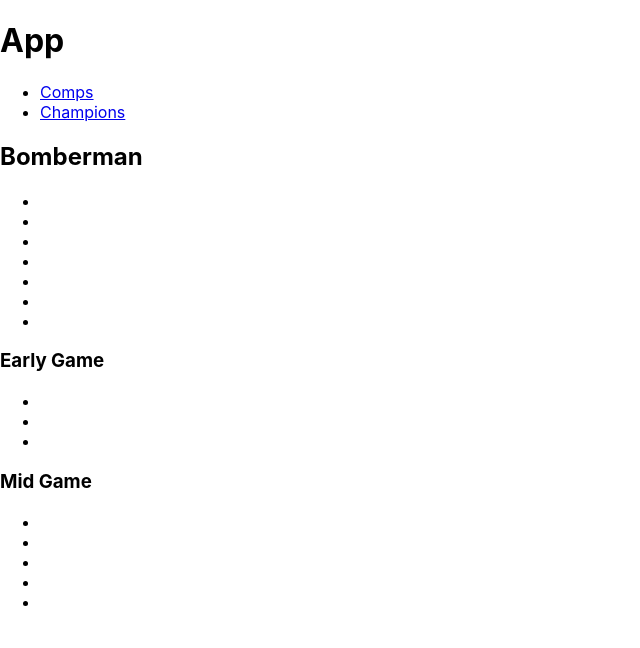
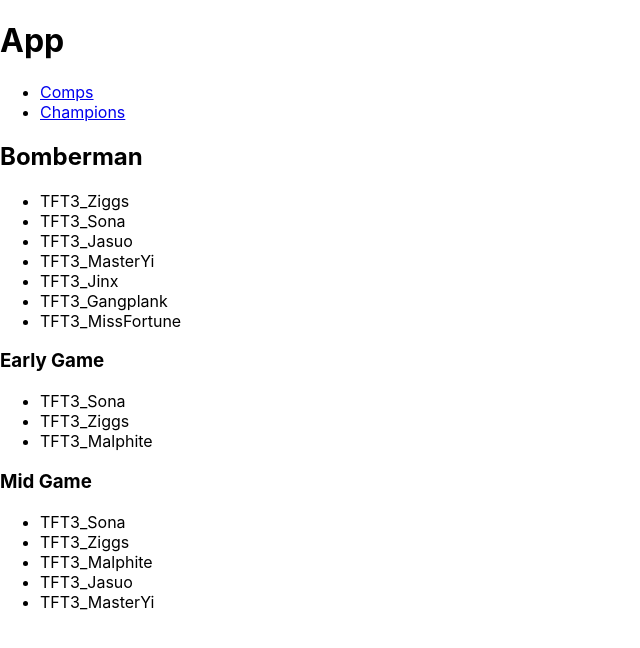
Before and after one commit to schubam/react-js-ts-project-monorepo, a React (Create React App) app in the folder tft-comps/: page /comps/1 in a window 1280 px wide. Shown: the top 648 px of the page, without its empty margins (0-640 px from the left). Built offline with nearby package versions, Linux system fonts and the light colour scheme.

Commit message:
refactor to use new assets

```diff
--- a/tft-comps/src/components/CompDetail.tsx
+++ b/tft-comps/src/components/CompDetail.tsx
@@ -10,15 +10,15 @@ interface Props {
 
 interface DetailComp {
   title: string;
-  earlyGame: object;
-  midGame: object;
-  lateGame: object;
+  earlyGame: string[];
+  midGame: string[];
+  lateGame: string[];
 }
 const defaultState: DetailComp = {
   title: "no title",
-  earlyGame: {},
-  midGame: {},
-  lateGame: {},
+  earlyGame: [],
+  midGame: [],
+  lateGame: [],
 };
 const CompDetail = (props: Props) => {
   const [data, setData] = useState(defaultState);
@@ -31,50 +31,43 @@ const CompDetail = (props: Props) => {
   return (
     <>
       <h2>{data.title}</h2>
-
       <LateGameFormationList formation={data.lateGame} />
-
-      <h3>Early Game</h3>
-      {data.earlyGame && (
-        <ul>
-          {Object.keys(data.earlyGame).map((key) => {
-            // @ts-ignore tslint:disable-next-line
-            const c = data.earlyGame[key];
-            return <FormationIconSmall champion={c} />;
-          })}
-        </ul>
-      )}
-
-      <h3>Mid Game</h3>
-      {data.midGame && (
-        <ul>
-          {Object.keys(data.midGame).map((key) => {
-            // @ts-ignore tslint:disable-next-line
-            const c = data.midGame[key];
-            return <FormationIconSmall champion={c} />;
-          })}
-        </ul>
-      )}
+      <ShortFormation title={"Early Game"} championIds={data.earlyGame} />
+      <ShortFormation title={"Mid Game"} championIds={data.midGame} />
     </>
   );
 };
 
+interface ShortFormationProps {
+  title: string;
+  championIds: string[];
+}
+const ShortFormation = ({ title, championIds }: ShortFormationProps) => (
+  <>
+    <h3>{title}</h3>
+    <ul>
+      {championIds.map((championId) => (
+        <FormationIconSmall championId={championId} />
+      ))}
+    </ul>
+  </>
+);
+
 interface FormationIconSmallProps {
-  champion: Champion;
+  championId: string;
 }
-const FormationIconSmall = ({ champion }: FormationIconSmallProps) => (
-  <li>{champion.name}</li>
+const FormationIconSmall = ({ championId }: FormationIconSmallProps) => (
+  <li>{championId}</li>
 );
 
 interface LateGameFormationListProps {
-  formation: object;
+  formation: string[];
 }
 const LateGameFormationList = ({ formation }: LateGameFormationListProps) => {
   return (
     <ul>
-      {Object.keys(formation).map((key) => (
-        // @ts-ignore tslint:disable-next-line
-        <FormationIconSmall champion={formation[key]} />
+      {formation.map((championId) => (
+        <FormationIconSmall championId={championId} />
       ))}
     </ul>
   );
--- a/tft-comps/src/data/champions.ts
+++ b/tft-comps/src/data/champions.ts
@@ -1,5 +1,11 @@
-const champions = require("../assets/set3/champions.json");
+import { Champion } from "../components/types";
+
+const champions: Champion[] = require("../assets/set3/champions.json");
 
 export function findAll() {
   return champions;
 }
+
+export function findById(id: string) {
+  return champions.filter((c) => id === c.championId)[0];
+}
```
